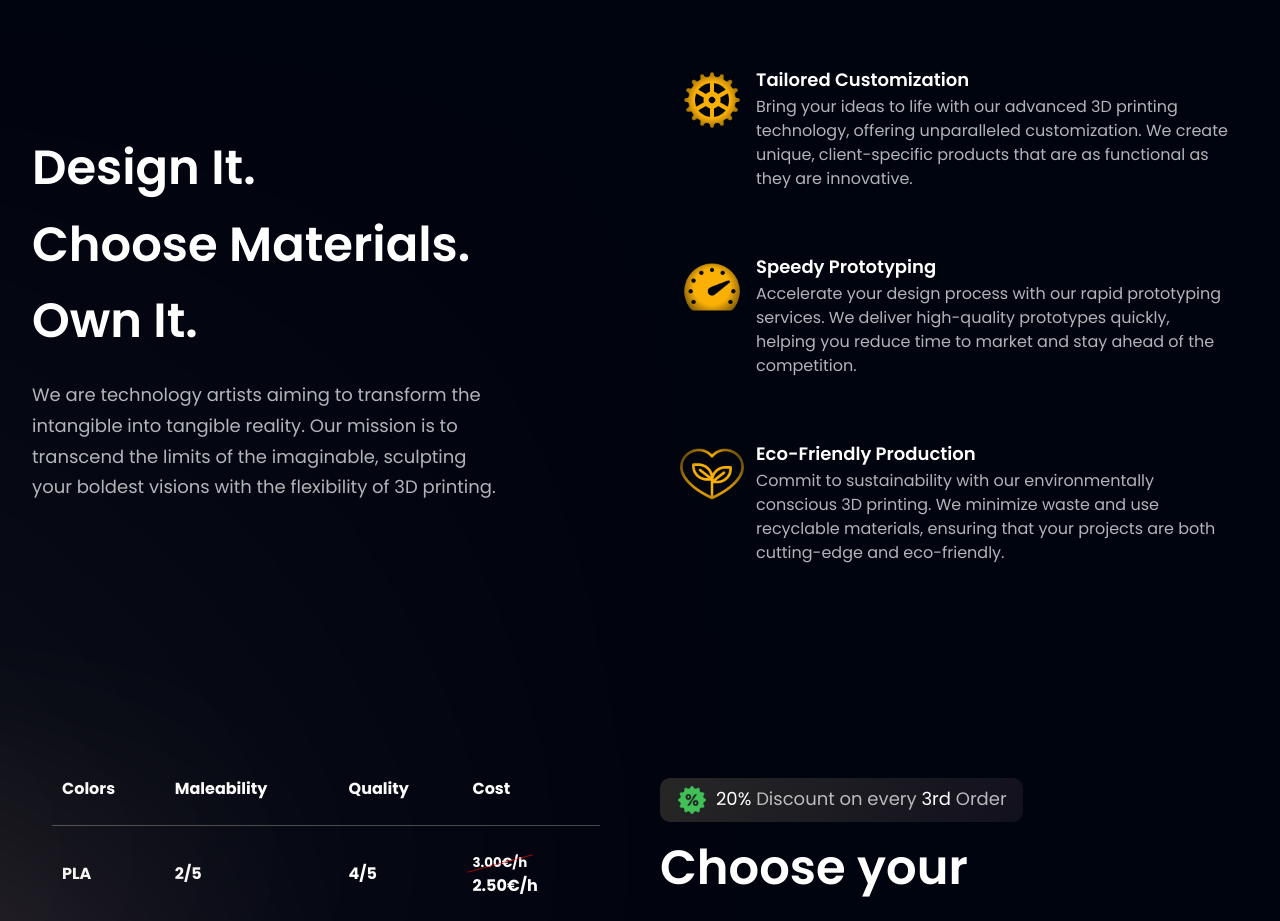
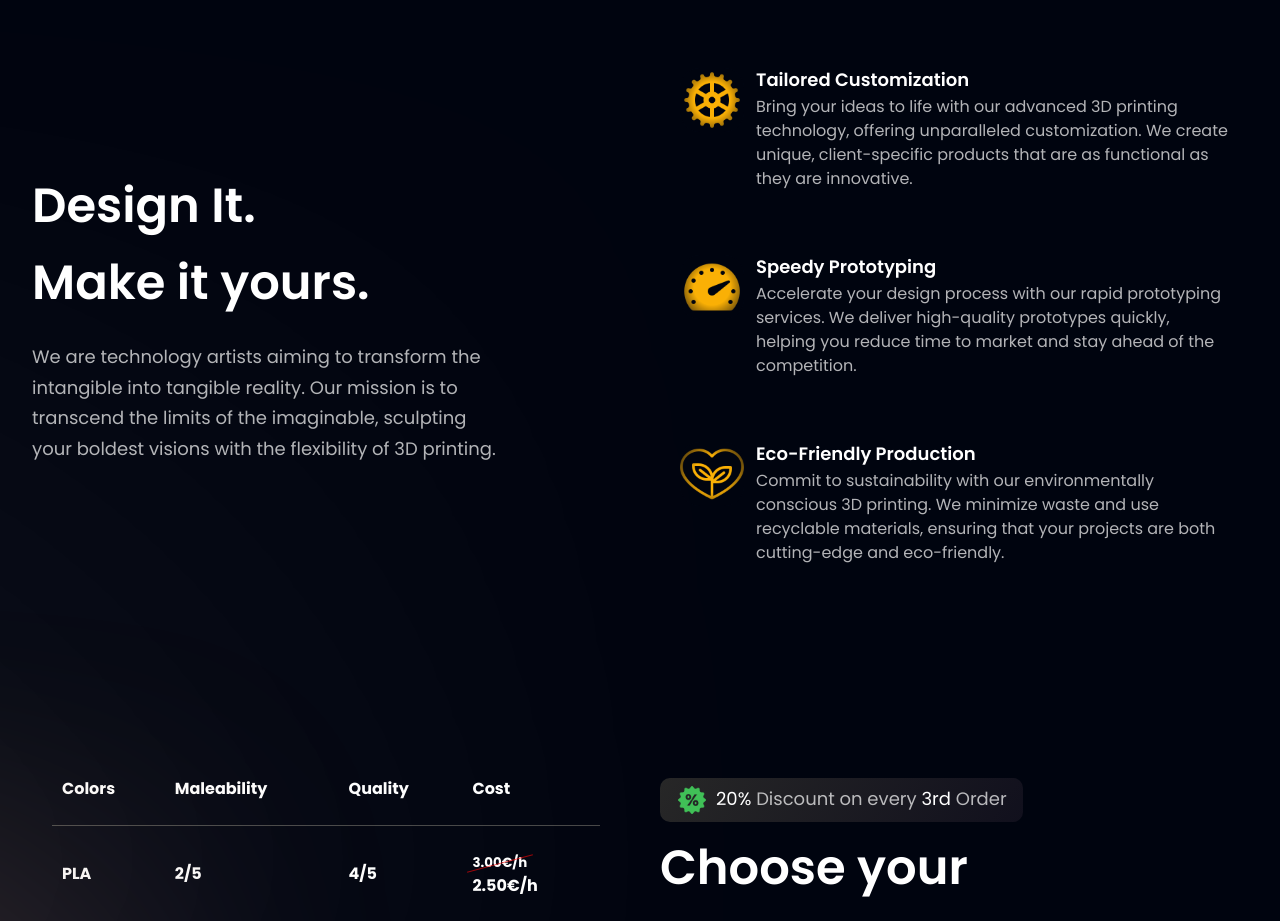
Before and after one commit to itsDaiton/business-website-template, a React (Vite) app: page / in a window 1280 px wide. Shown: the part 900-1821 px from the top of the page. Built offline with nearby package versions, Linux system fonts and the light colour scheme.

Commit message:
fix: Change title break

```diff
--- a/src/components/Business.jsx
+++ b/src/components/Business.jsx
@@ -29,9 +29,8 @@ const Business = () => {
     <section id="features" className={layout.section}>
       <div className={layout.sectionInfo}>
         <h2 className={`${styles.heading2}`}>
-          Design It.  <br/>
-          Choose Materials. <br/>
-          Own It.
+          Design It.  <br />
+          Make it yours.
         </h2>
         <p className={`${styles.paragraph} md:max-w-[470px] mt-5`}>
         We are technology artists aiming to transform the intangible into tangible reality.
--- a/src/components/Landing.jsx
+++ b/src/components/Landing.jsx
@@ -15,7 +15,7 @@ const Landing = () => {
       >
         {/* Main text */}
         <div className="w-full">
-          <h1 className={`font-poppins font-semibold sm:text-[110px] ss:text-[90px] text-[70px] text-white sm:leading-[140px] sm:leading-[130px] leading-[80px]`}>
+          <h1 className={`font-poppins font-semibold sm:text-[110px] ss:text-[100px] text-[70px] text-white sm:leading-[140px] leading-[100px]`}>
             Turning <br className="md:block hidden" />
             <span className="text-gradient">Ideas</span>{" "}
             <br className="md:block hidden" />
```
